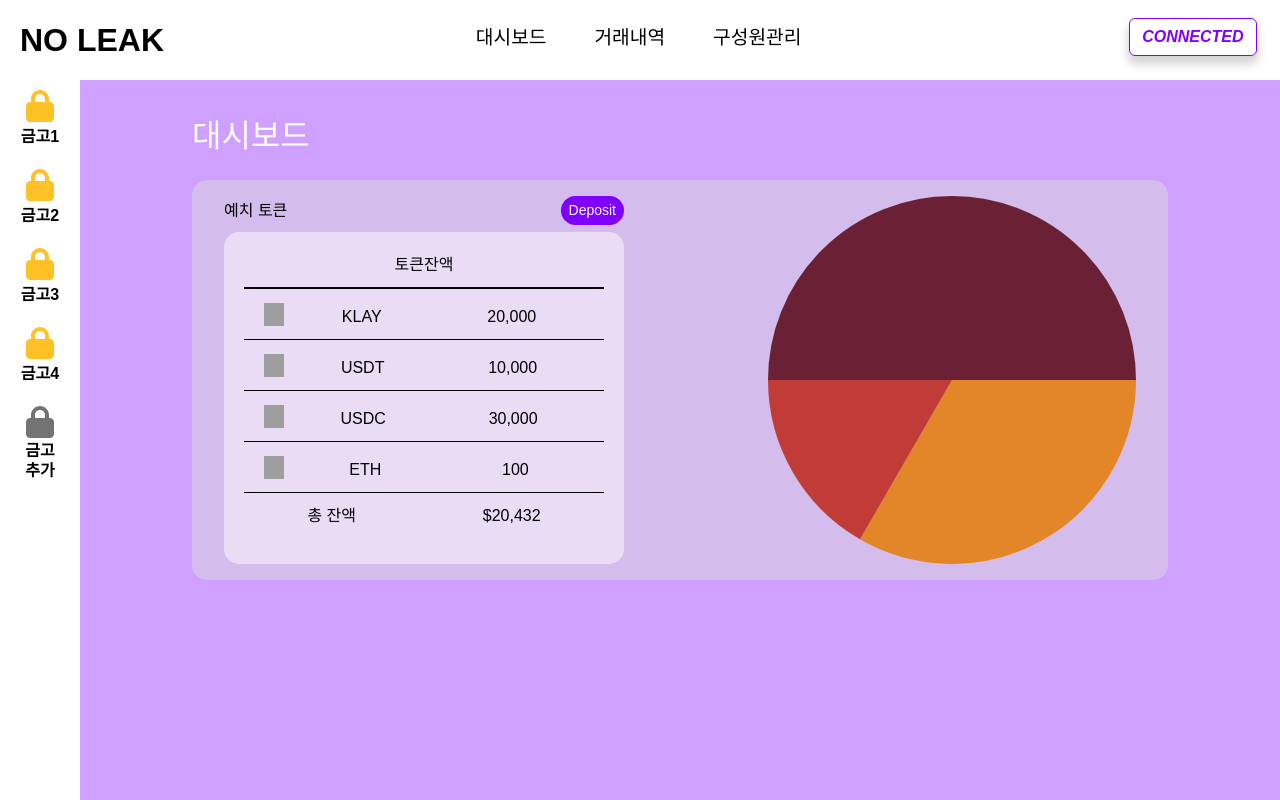
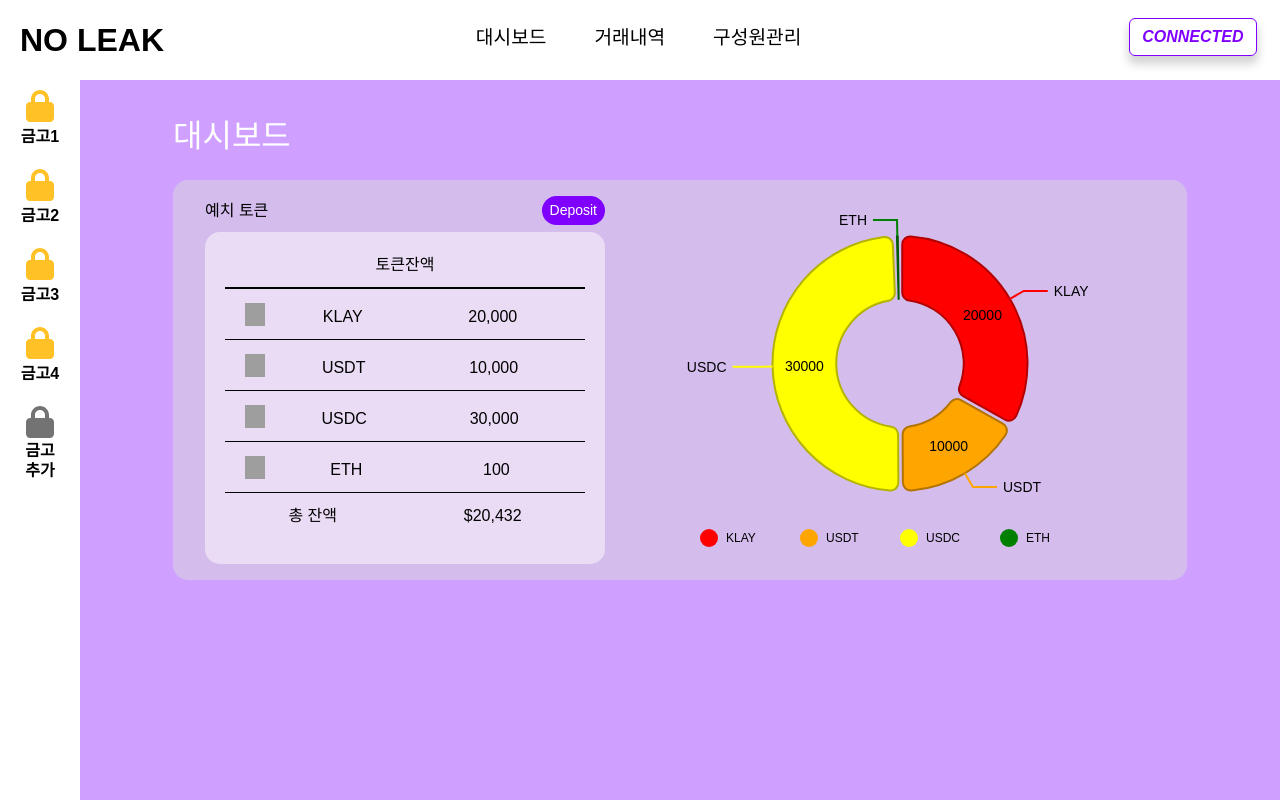
Before and after one commit to km3140/NoLeak-dApp_Hackathon, a React (Create React App) app in the folder client/: page / in a window 1280 px wide. Built offline with nearby package versions, Linux system fonts and the light colour scheme; grey boxes are pictures that could not be loaded.

Commit message:
maked pie

```diff
--- a/client/package.json
+++ b/client/package.json
@@ -6,6 +6,8 @@
     "@fortawesome/fontawesome-svg-core": "^6.2.0",
     "@fortawesome/free-solid-svg-icons": "^6.2.0",
     "@fortawesome/react-fontawesome": "^0.2.0",
+    "@nivo/core": "^0.80.0",
+    "@nivo/pie": "^0.80.0",
     "@testing-library/jest-dom": "^5.16.5",
     "@testing-library/react": "^13.4.0",
     "@testing-library/user-event": "^13.5.0",
--- a/client/src/components/Main.js
+++ b/client/src/components/Main.js
@@ -1,7 +1,7 @@
 import React, { useEffect, useState } from 'react';
 import { Button } from 'react-bootstrap';
 import TokenInfo from './TokenInfo';
-import { PieChart } from 'react-minimal-pie-chart';
+import Piecharts from './Piechart';
 
 import '../styles/Main.css';
 // 1. 대시보드- 예치토큰 2. 승인대기거래 - 트렌젝션들
@@ -65,13 +65,7 @@ function Main() {
           {/*FFFEFE 0.5*/}
         </div>
         <div className="chart">
-          <PieChart
-            data={[
-              { title: tokens[0].name, value: tokens[0].balance, color: '#E38627' },
-              { title: tokens[1].name, value: tokens[1].balance, color: '#C13C37' },
-              { title: tokens[2].name, value: tokens[2].balance, color: '#6A2135' },
-            ]}
-          />
+          <Piecharts tokens={tokens} />
         </div>
       </div>
     </div>
--- /dev/null
+++ b/client/src/components/Piechart.js
@@ -0,0 +1,131 @@
+import * as React from 'react';
+import { ResponsivePie } from '@nivo/pie';
+
+const Piechart = ({ tokens }) => {
+  const handle = {
+    padClick: data => {
+      console.log(data);
+    },
+
+    legendClick: data => {
+      console.log(data);
+    },
+  };
+
+  return (
+    // chart height이 100%이기 때문이 chart를 덮는 마크업 요소에 height 설정
+    <div style={{ width: '550px', height: '375px', margin: '0' }}>
+      <ResponsivePie
+        /**
+         * chart에 사용될 데이터
+         */
+        data={[
+          { id: tokens[0].name, value: tokens[0].balance },
+          { id: tokens[1].name, value: tokens[1].balance },
+          { id: tokens[2].name, value: tokens[2].balance },
+          { id: tokens[3].name, value: tokens[3].balance },
+        ]}
+        /**
+         * chart margin
+         */
+        margin={{ top: 40, right: 0, bottom: 80, left: 40 }}
+        /**
+         * chart 중간 빈공간 반지름
+         */
+        innerRadius={0.5}
+        /**
+         * pad 간격
+         */
+        padAngle={1.8}
+        /**
+         * pad radius 설정 (pad별 간격이 있을 시 보임)
+         */
+        cornerRadius={8}
+        /**
+         * chart 색상
+         */
+        colors={['red', 'orange', 'yellow', 'green']} // 커스터하여 사용할 때
+        // colors={{ scheme: 'nivo' }} // nivo에서 제공해주는 색상 조합 사용할 때
+        /**
+         * pad border 두께 설정
+         */
+        borderWidth={2}
+        /**
+         * link label skip할 기준 각도
+         */
+        arcLinkLabelsSkipAngle={0}
+        /**
+         * link label 색상
+         */
+        arcLinkLabelsTextColor="#000000"
+        /**
+         * link label 연결되는 선 두께
+         */
+        arcLinkLabelsThickness={2}
+        /**
+         * link label 연결되는 선 색상
+         */
+        arcLinkLabelsColor={{ from: 'color' }} // pad 색상에 따라감
+        /**
+         * label (pad에 표현되는 글씨) skip할 기준 각도
+         */
+        arcLabelsSkipAngle={10}
+        theme={{
+          /**
+           * label style (pad에 표현되는 글씨)
+           */
+          labels: {
+            text: {
+              fontSize: 14,
+              fill: '#000000',
+            },
+          },
+          /**
+           * legend style (default로 하단에 있는 색상별 key 표시)
+           */
+          legends: {
+            text: {
+              fontSize: 12,
+              fill: '#000000',
+            },
+          },
+        }}
+        /**
+         * pad 클릭 이벤트
+         */
+        onClick={handle.padClick}
+        /**
+         * legend 설정 (default로 하단에 있는 색상별 key 표시)
+         */
+        legends={[
+          {
+            anchor: 'bottom', // 위치
+            direction: 'row', // item 그려지는 방향
+            justify: false, // 글씨, 색상간 간격 justify 적용 여부
+            translateX: 0, // chart와 X 간격
+            translateY: 56, // chart와 Y 간격
+            itemsSpacing: 0, // item간 간격
+            itemWidth: 100, // item width
+            itemHeight: 18, // item height
+            itemDirection: 'left-to-right', // item 내부에 그려지는 방향
+            itemOpacity: 1, // item opacity
+            symbolSize: 18, // symbol (색상 표기) 크기
+            symbolShape: 'circle', // symbol (색상 표기) 모양
+            effects: [
+              {
+                // 추가 효과 설정 (hover하면 textColor를 olive로 변경)
+                on: 'hover',
+                style: {
+                  itemTextColor: 'purple',
+                },
+              },
+            ],
+            onClick: handle.legendClick, // legend 클릭 이벤트
+          },
+        ]}
+      />
+    </div>
+  );
+};
+
+export default Piechart;
--- a/client/src/styles/Main.css
+++ b/client/src/styles/Main.css
@@ -2,8 +2,8 @@
   text-align: center;
   color: #fff;
   padding: 50px;
+  width: 1078px;
   padding-top: 30px;
-  width: 65rem;
   margin: 0 auto;
 }
 .dashboard_lable {
@@ -29,7 +29,6 @@
 }
 
 .chart {
-  width: 368px;
 }
 
 .tokens_lable {
```
Also changed, not shown: 1 other file (tests, documents, lock files or other folders).
